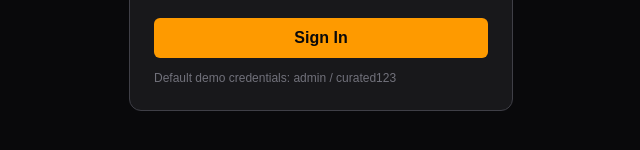
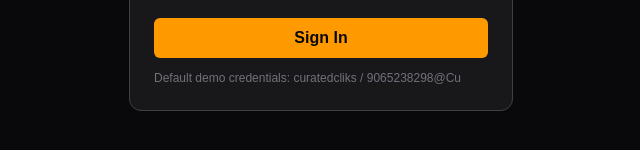
Before and after one commit to tiramisucandy2428-bit/CuratedClicks, a Next.js app in the folder curated-clicks/: page /admin/login in a window 1280 px wide. Shown: the part 472-622 px from the top of the page, without its empty margins (319-959 px from the left). Built offline with nearby package versions, Linux system fonts and the light colour scheme.

Commit message:
Update admin credentials

```diff
--- a/curated-clicks/app/admin/login/page.js
+++ b/curated-clicks/app/admin/login/page.js
@@ -58,7 +58,7 @@ export default function AdminLoginPage() {
           Sign In
         </button>
 
-        <p className="mt-3 text-xs text-zinc-500">Default demo credentials: admin / curated123</p>
+        <p className="mt-3 text-xs text-zinc-500">Default demo credentials: curatedcliks / 9065238298@Cu</p>
       </form>
     </main>
   );
--- a/curated-clicks/app/lib/contentStore.js
+++ b/curated-clicks/app/lib/contentStore.js
@@ -10,8 +10,8 @@ const DEFAULT_CONTENT = {
   ],
 };
 
-const ADMIN_USERNAME = "admin";
-const ADMIN_PASSWORD = "curated123";
+const ADMIN_USERNAME = "curatedcliks";
+const ADMIN_PASSWORD = "9065238298@Cu";
 
 function hasWindow() {
   return typeof window !== "undefined";
```
